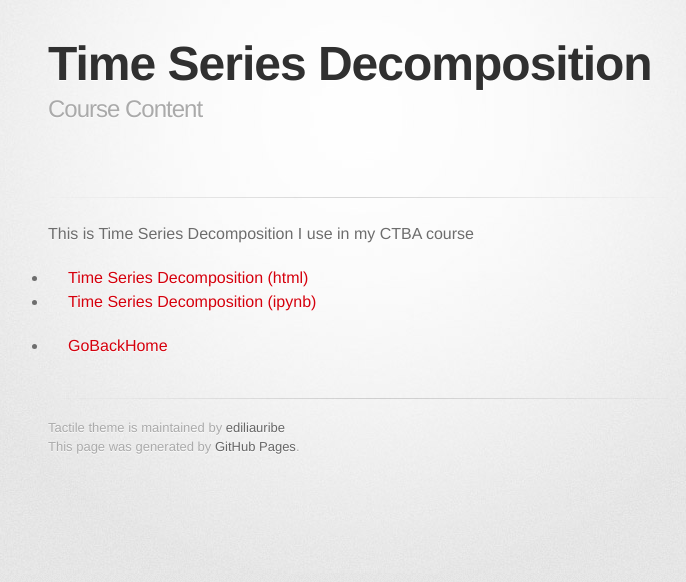
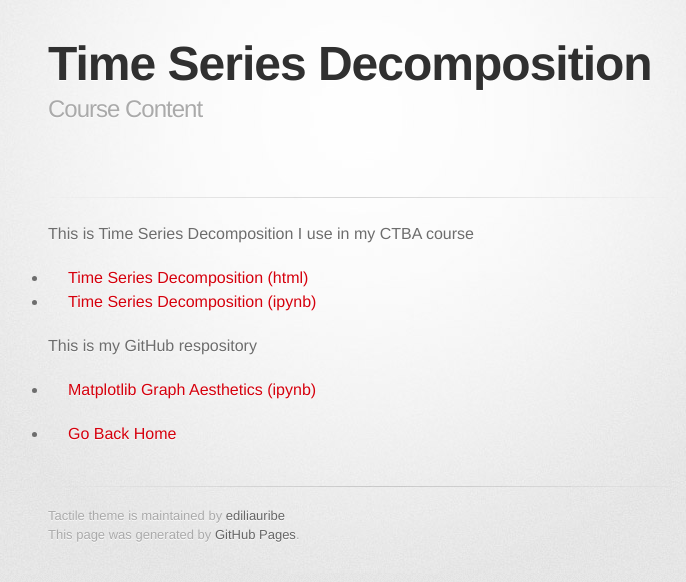
Before and after one commit to ediliauribe/ediliauirbe.github.io, a Jekyll site: the page built from timeseries/index.md, in a window 1280 px wide. Shown: the top 582 px of the page, without its empty margins (282-968 px from the left). Built offline with Jekyll 4.4.1, drawn with Linux system fonts in a browser that asks for light colours; some web fonts are replaced; our own code applies the rules of GitHub Pages for plain Markdown files.

Commit message:
Update index.md

```diff
--- a/timeseries/index.md
+++ b/timeseries/index.md
@@ -6,4 +6,7 @@ This is Time Series Decomposition I use in my CTBA course
 -  [Time Series Decomposition (html)](TimeSeriesDecomposition.html)
 -  [Time Series Decomposition (ipynb)](TimeSeriesDecomposition.ipynb)
 
--  [GoBackHome](https://ediliauribe.github.io/)
+This is my GitHub respository
+- [Matplotlib Graph Aesthetics (ipynb)](MatplotlibGraphAesthetics.ipynb)
+
+-  [Go Back Home](https://ediliauribe.github.io/)
```
